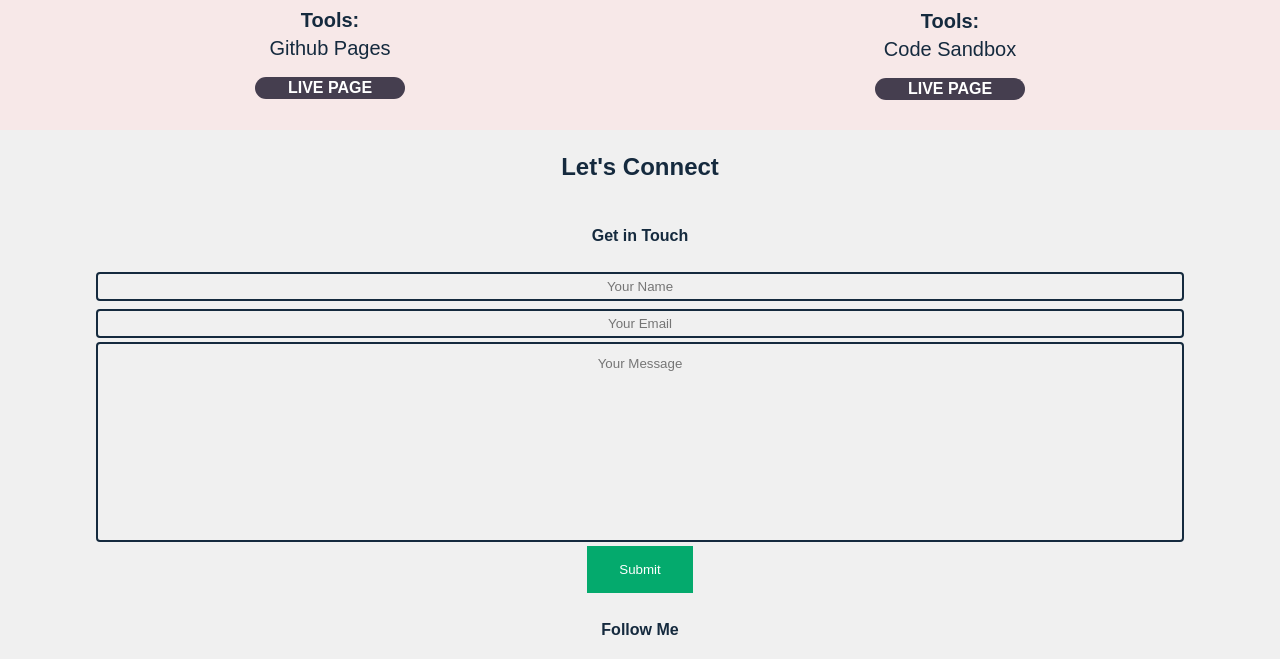
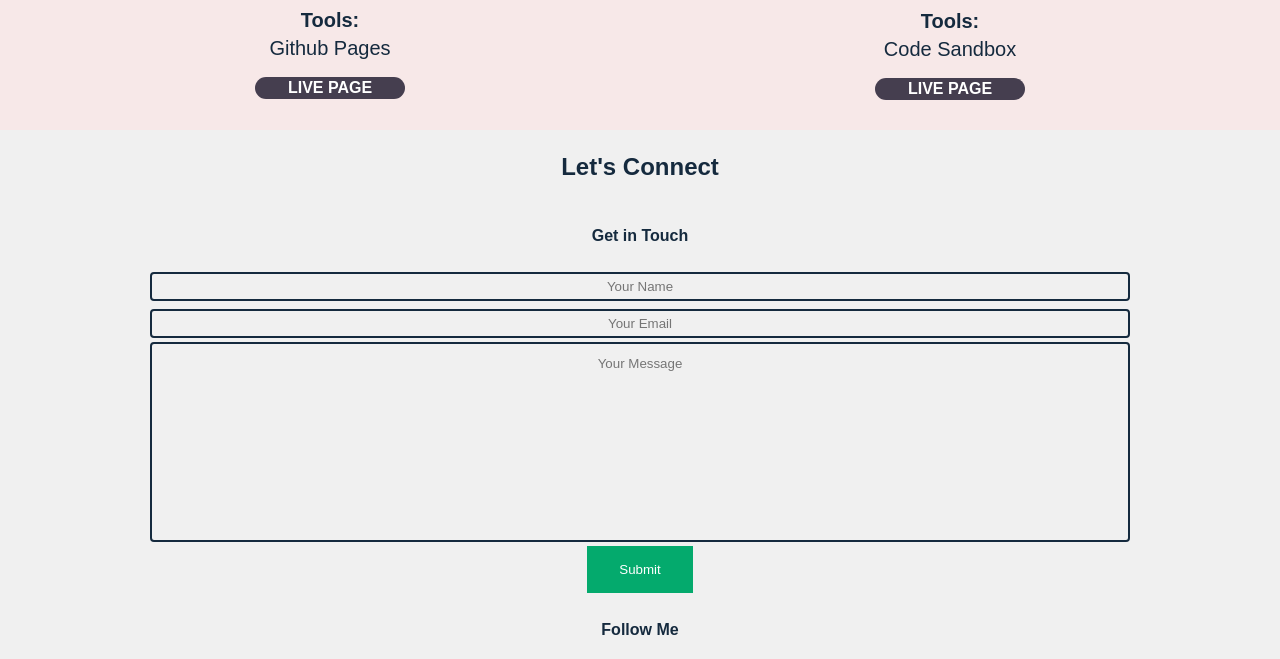
Before and after one commit to ashc735/ashley-campbell-portfolio, a plain HTML site: page index.html in a window 1280 px wide. Shown: the part 3184-3843 px from the top of the page. Drawn offline with Linux system fonts and the light colour scheme; a web font is replaced by a local one.

Commit message:
Minor style adjustments to Contact section

```diff
--- a/css/style.css
+++ b/css/style.css
@@ -457,7 +457,16 @@ footer h2 {
 }
 
 .contact-container {
+  width: 100%;
   display: flex;
+  justify-content: center;
+  align-items: center;
+}
+
+.contact-form {
+  width: 90%;
+  display: flex;
+  flex-flow: column wrap;
   justify-content: center;
   align-items: center;
 }
```
Also changed, not shown: index.html (+12 -12 lines).
